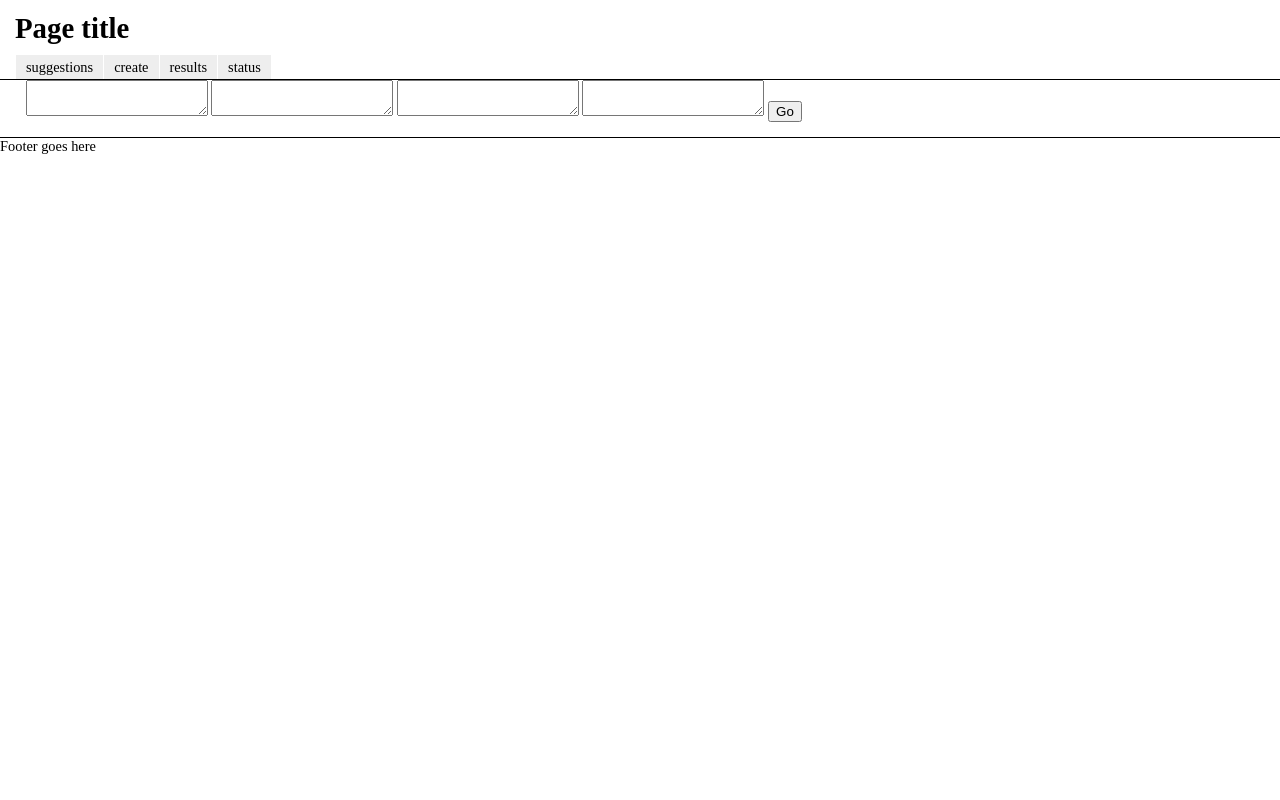
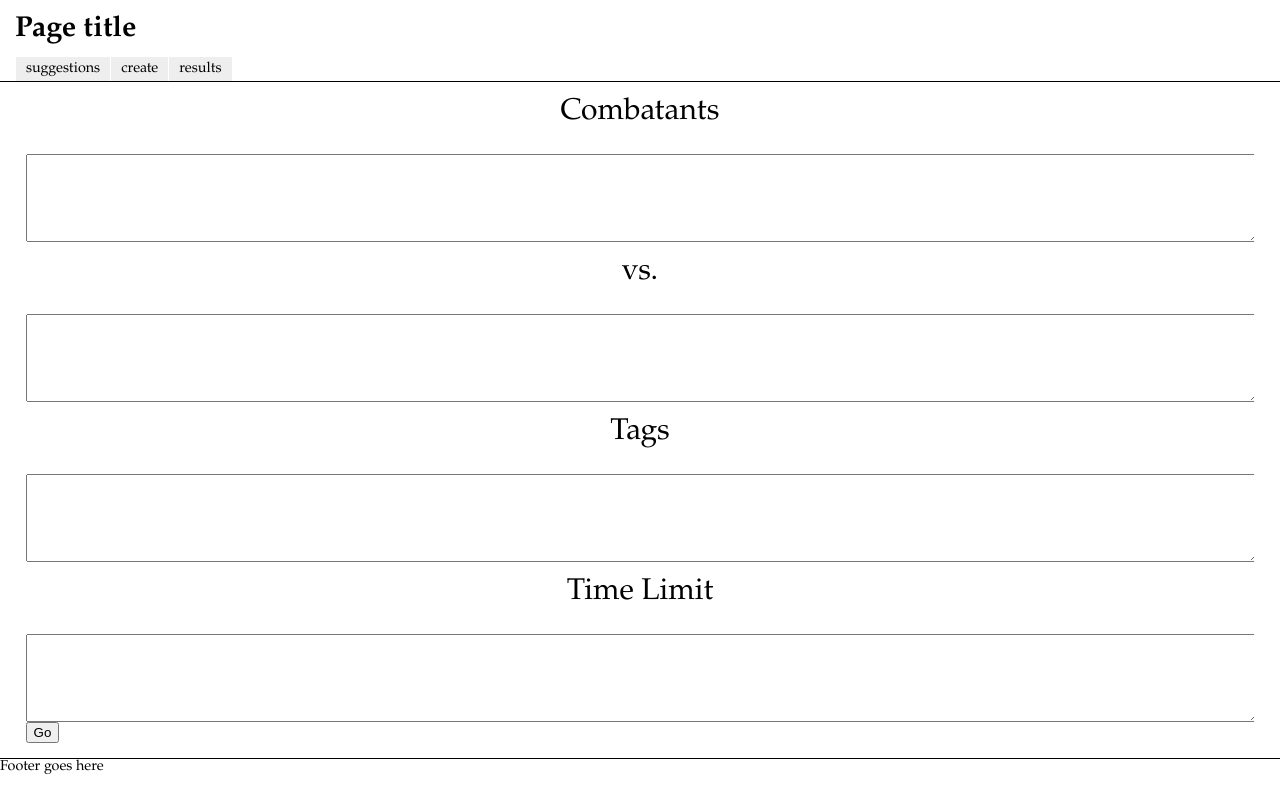
Before and after one commit to swanson/duel-of-tweets, a Flask app: page /create/ in a window 1280 px wide. Run offline with Flask 2, Linux system fonts and the light colour scheme; parts of the project's set-up code (start-up, migrations or seed data) failed here and were passed over; some libraries are stand-ins or nearby versions.

Commit message:
fixing some css

```diff
--- a/static/styles.css
+++ b/static/styles.css
@@ -7,7 +7,9 @@
 		min-width:600px;		/* Minimum width of layout - remove line if not required */
 						/* The min-width property does not work in old versions of Internet Explorer */
 		font-size:90%;
-	}
+        font-family: 'Garamond','Georgia',serif;
+    }
+
 	a {
 		color:#369;
 	}
@@ -23,6 +25,10 @@
 	p {
 		margin:.4em 0 .8em 0;
 		padding:0;
+        float:left;
+        font-size:30px;
+        text-align:center;
+        width:100%;
 	}
 	img {
 		margin:10px 0 5px;
@@ -134,3 +140,9 @@
 		padding:10px;
 		margin:0;
 	}
+
+    textarea {
+        float:left;
+        width:100%;
+        font-size:300%;
+    }
--- a/templates/base.html
+++ b/templates/base.html
@@ -16,7 +16,7 @@
         <li><a href="/suggestions/">suggestions</a></li>
         <li><a href="/create/">create</a></li>
         <li><a href="/results/">results</a></li>
-        <li><a href="/status/">status</a></li>
+        <!--<li><a href="/status/">status</a></li> -->
 	</ul>
 </div>
 <div class="colmask fullpage">
--- a/templates/create.html
+++ b/templates/create.html
@@ -1,12 +1,17 @@
 {% extends "base.html" %}
 {% block content %}
 
-<form action="/posts/duel/" method="post"
-                    style="float:left; width:100%;">
-                    <textarea id="option1"></textarea>
-                    <textarea id="option2"></textarea>
-                    <textarea id="tags"></textarea>
-                    <textarea id="time_limit"></textarea>
-                    <input class="comment-button" type="submit" value="Go"/>
+<form action="/posts/duel/" method="post" style="float:left; width:100%;">
+    <p>Combatants</p> </br>
+    <textarea id="option1"></textarea> </br>
+    <p>vs.</p> </br>
+    <textarea id="option2"></textarea> </br>
+    </br>
+    <p>Tags</p>
+    <textarea id="tags"></textarea> </br>
+
+    <p>Time Limit</p> </br>
+    <textarea id="time_limit"></textarea></br>
+    <input style="float:left;" type="submit" value="Go"/>
 </form>
 {% endblock %}
```
Also changed, not shown: battlemaster.py (+8 -8 lines).
